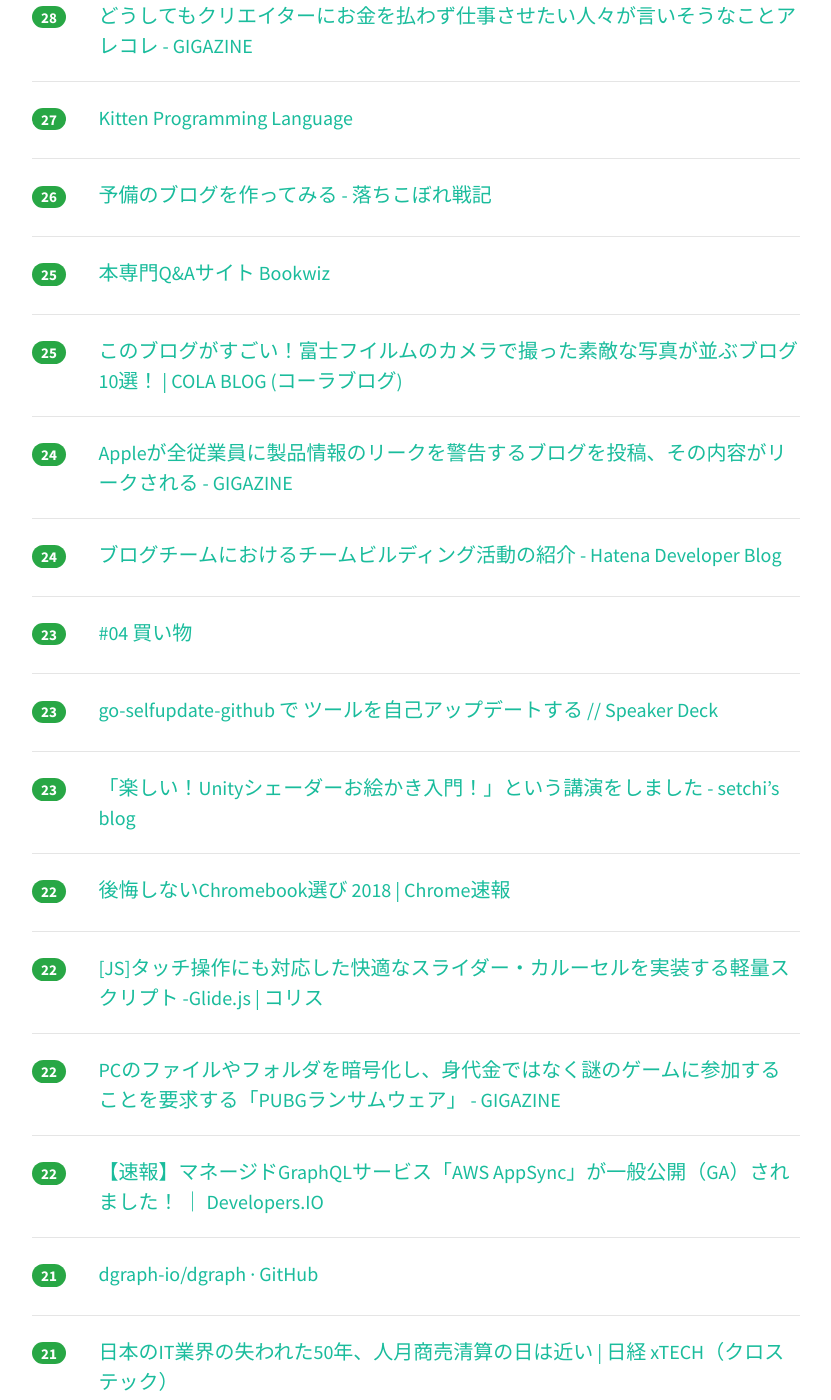
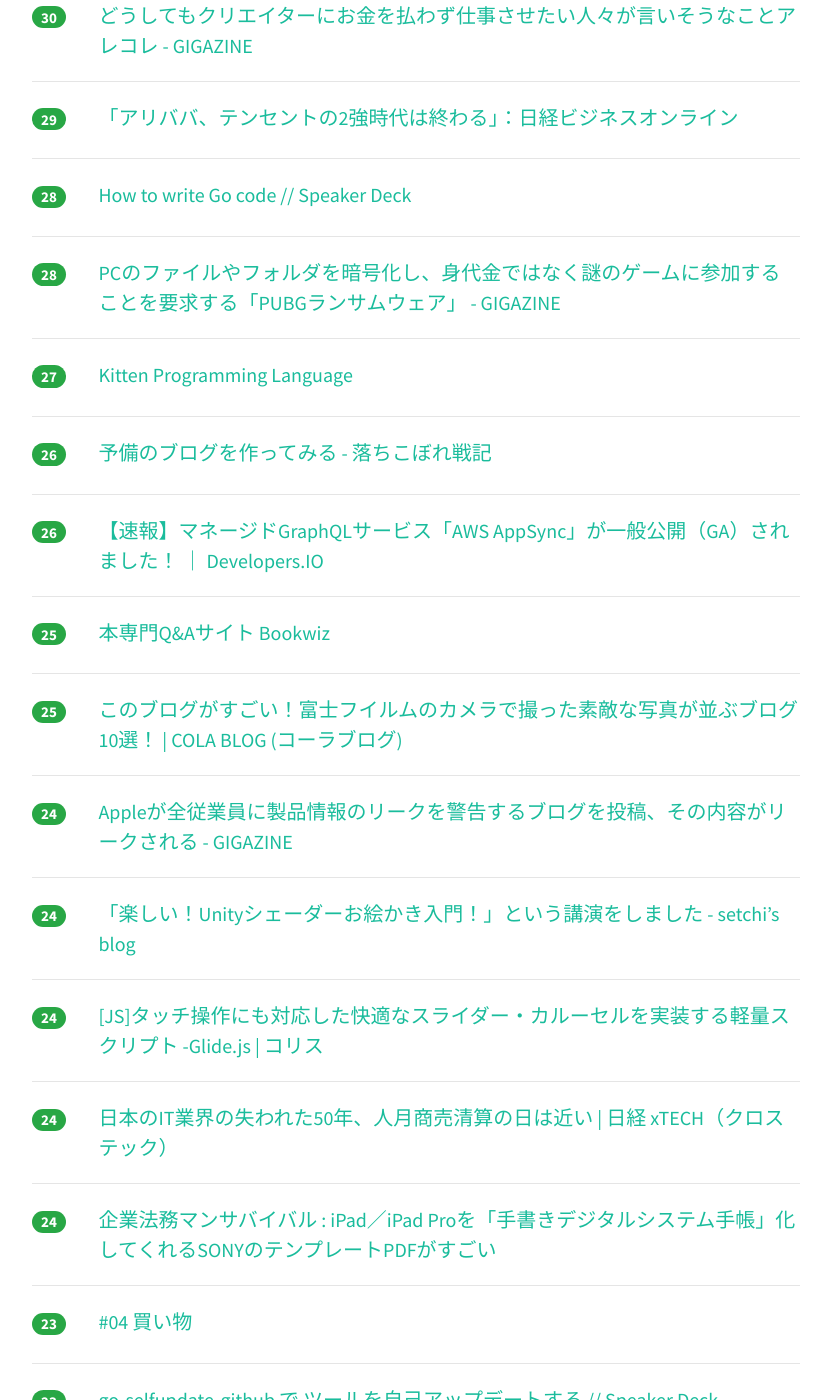
Before and after one commit to yatta47/hatena-matome-site, a Jekyll site: the page built from _posts/2018-04-16-hatena.md, in a window 1280 px wide and 1400 px high, scrolled down 2420 px. Shown: the whole window, without its empty margins (224-1055 px from the left). Built offline with Jekyll 4.4.1, drawn with Linux system fonts in a browser that asks for light colours; nearby versions of some CDN libraries; part of the change alters nothing that is shown; some of the changed text lies outside the part shown.

Commit message:
Updated 2018-04-16

```diff
--- a/_posts/2018-04-16-hatena.md
+++ b/_posts/2018-04-16-hatena.md
@@ -1,28 +1,28 @@
 ---
 layout: post
 title:  "2018-04-16 はてぶIT"
-date:   2018-04-16 15:01:58
+date:   2018-04-16 16:01:53
 tags: [it-hotentry]
 ---
-48 件のデータあり
+49 件のデータあり
 
 <hr><div class="row">
-<div class="col-1"><span class="badge badge-pill badge-success h2">504</span></div>
+<div class="col-1"><span class="badge badge-pill badge-success h2">534</span></div>
 <div class="col-11"><a href='http://ataso01.hatenablog.com/entry/2018/04/15/224050' target='_blank'>【検証】なぜ、有名になればなるほど、アーティストの物販はダサくなっていくのか？ - 私地獄</a></div>
 </div>
 <hr>
 <div class="row">
-<div class="col-1"><span class="badge badge-pill badge-success h2">355</span></div>
+<div class="col-1"><span class="badge badge-pill badge-success h2">382</span></div>
 <div class="col-11"><a href='http://www.publickey1.jp/blog/18/nginx_unitphpgopython.html' target='_blank'>NGINX Unitが正式リリース。PHP、Go、Pythonなどに対応した軽量アプリケーションサーバ － Publickey</a></div>
 </div>
 <hr>
 <div class="row">
-<div class="col-1"><span class="badge badge-pill badge-success h2">274</span></div>
+<div class="col-1"><span class="badge badge-pill badge-success h2">285</span></div>
 <div class="col-11"><a href='http://www.publickey1.jp/blog/18/gowebassemblygoarchwasmgoosjs.html' target='_blank'>Go言語がWebAssemblyをサポートへ。GOARCHは「wasm」、GOOSは「js」に － Publickey</a></div>
 </div>
 <hr>
 <div class="row">
-<div class="col-1"><span class="badge badge-pill badge-success h2">135</span></div>
+<div class="col-1"><span class="badge badge-pill badge-success h2">142</span></div>
 <div class="col-11"><a href='https://findy-code.io/engineer-lab/company-github-contribution' target='_blank'>転職するならどこ？企業別GitHubアカウントのランキング発表〜はてな、Repro、メルカリがTop3〜 | Findy Engineer Lab</a></div>
 </div>
 <hr>
@@ -32,13 +32,23 @@ tags: [it-hotentry]
 </div>
 <hr>
 <div class="row">
-<div class="col-1"><span class="badge badge-pill badge-success h2">104</span></div>
+<div class="col-1"><span class="badge badge-pill badge-success h2">109</span></div>
 <div class="col-11"><a href='https://anacondatan.hatenablog.com/entry/2018/04/15/225548' target='_blank'>Anitubeの運営者について - anacondatanのブログ</a></div>
 </div>
 <hr>
 <div class="row">
-<div class="col-1"><span class="badge badge-pill badge-success h2">91</span></div>
+<div class="col-1"><span class="badge badge-pill badge-success h2">94</span></div>
 <div class="col-11"><a href='http://honeshabri.hatenablog.com/entry/pacificrim_uprising' target='_blank'>『パシフィック・リム: アップライジング』は突出したものが無い - 本しゃぶり</a></div>
+</div>
+<hr>
+<div class="row">
+<div class="col-1"><span class="badge badge-pill badge-success h2">80</span></div>
+<div class="col-11"><a href='http://techlife.cookpad.com/entry/2018/04/16/100000' target='_blank'>React Nativeで作った新アプリについて(5日間連載) - クックパッド開発者ブログ</a></div>
+</div>
+<hr>
+<div class="row">
+<div class="col-1"><span class="badge badge-pill badge-success h2">77</span></div>
+<div class="col-11"><a href='http://nlab.itmedia.co.jp/nl/articles/1804/12/news119.html' target='_blank'>業界が注目した「KOFガチャ返金訴訟」が和解で決着　原告への返金は認められず疑問残る結果に - ねとらぼ</a></div>
 </div>
 <hr>
 <div class="row">
@@ -52,12 +62,7 @@ tags: [it-hotentry]
 </div>
 <hr>
 <div class="row">
-<div class="col-1"><span class="badge badge-pill badge-success h2">65</span></div>
-<div class="col-11"><a href='http://techlife.cookpad.com/entry/2018/04/16/100000' target='_blank'>React Nativeで作った新アプリについて(5日間連載) - クックパッド開発者ブログ</a></div>
-</div>
-<hr>
-<div class="row">
-<div class="col-1"><span class="badge badge-pill badge-success h2">61</span></div>
+<div class="col-1"><span class="badge badge-pill badge-success h2">66</span></div>
 <div class="col-11"><a href='http://syobochim.hatenablog.com/entry/2018/04/16/015557' target='_blank'>MacBook Pro touch barでIntelliJ IDEAを使う私が本当に求めていたプラグイン #intellij - そこに仁義はあるのか(仮)</a></div>
 </div>
 <hr>
@@ -72,17 +77,12 @@ tags: [it-hotentry]
 </div>
 <hr>
 <div class="row">
-<div class="col-1"><span class="badge badge-pill badge-success h2">54</span></div>
-<div class="col-11"><a href='http://nlab.itmedia.co.jp/nl/articles/1804/12/news119.html' target='_blank'>業界が注目した「KOFガチャ返金訴訟」が和解で決着　原告への返金は認められず疑問残る結果に - ねとらぼ</a></div>
-</div>
-<hr>
-<div class="row">
 <div class="col-1"><span class="badge badge-pill badge-success h2">40</span></div>
 <div class="col-11"><a href='https://wired.jp/2018/04/16/fin7-carbanak-hacking-group/' target='_blank'>10億ドルを荒稼ぎする謎のハッキング集団「Fin7」、その恐るべき技術と組織力｜WIRED.jp</a></div>
 </div>
 <hr>
 <div class="row">
-<div class="col-1"><span class="badge badge-pill badge-success h2">37</span></div>
+<div class="col-1"><span class="badge badge-pill badge-success h2">38</span></div>
 <div class="col-11"><a href='https://headlines.yahoo.co.jp/hl?a=20180415-00010003-nishinpc-sci' target='_blank'>介護の苦痛、ITで変えた男性　物理学者から転身　生活リズムを即データ化　おむつ着ける人25％減の結果も（西日本新聞） - Yahoo!ニュース</a></div>
 </div>
 <hr>
@@ -92,18 +92,33 @@ tags: [it-hotentry]
 </div>
 <hr>
 <div class="row">
-<div class="col-1"><span class="badge badge-pill badge-success h2">34</span></div>
+<div class="col-1"><span class="badge badge-pill badge-success h2">37</span></div>
+<div class="col-11"><a href='https://www.mof.go.jp/public_relations/ohter/20180416chousa.html' target='_blank'>福田事務次官に関する報道に係る調査について : 財務省</a></div>
+</div>
+<hr>
+<div class="row">
+<div class="col-1"><span class="badge badge-pill badge-success h2">33</span></div>
 <div class="col-11"><a href='https://speakerdeck.com/linyows/become-a-gorm-feeling-and-use-gorm' target='_blank'>Become a gorm feeling and use gorm // Speaker Deck</a></div>
 </div>
 <hr>
 <div class="row">
+<div class="col-1"><span class="badge badge-pill badge-success h2">32</span></div>
+<div class="col-11"><a href='https://qiita.com/noplan1989/items/9ce7d6a04ffb82755ae1' target='_blank'>かゆいところに手が届くvue-routerの機能 - Qiita</a></div>
+</div>
+<hr>
+<div class="row">
 <div class="col-1"><span class="badge badge-pill badge-success h2">31</span></div>
-<div class="col-11"><a href='https://qiita.com/noplan1989/items/9ce7d6a04ffb82755ae1' target='_blank'>かゆいところに手が届くvue-routerの機能 - Qiita</a></div>
+<div class="col-11"><a href='http://developer.hatenastaff.com/entry/2018/04/16/120000' target='_blank'>ブログチームにおけるチームビルディング活動の紹介 - Hatena Developer Blog</a></div>
 </div>
 <hr>
 <div class="row">
 <div class="col-1"><span class="badge badge-pill badge-success h2">30</span></div>
 <div class="col-11"><a href='https://www.slideshare.net/JumpeiChikamori/go-conference-2018-spring' target='_blank'>コードジェネレートとの付き合い方 @Go Conference 2018 Spring</a></div>
+</div>
+<hr>
+<div class="row">
+<div class="col-1"><span class="badge badge-pill badge-success h2">30</span></div>
+<div class="col-11"><a href='https://gigazine.net/news/20180416-clients-who-work-free/' target='_blank'>どうしてもクリエイターにお金を払わず仕事させたい人々が言いそうなことアレコレ - GIGAZINE</a></div>
 </div>
 <hr>
 <div class="row">
@@ -118,7 +133,7 @@ tags: [it-hotentry]
 <hr>
 <div class="row">
 <div class="col-1"><span class="badge badge-pill badge-success h2">28</span></div>
-<div class="col-11"><a href='https://gigazine.net/news/20180416-clients-who-work-free/' target='_blank'>どうしてもクリエイターにお金を払わず仕事させたい人々が言いそうなことアレコレ - GIGAZINE</a></div>
+<div class="col-11"><a href='https://gigazine.net/news/20180416-pubg-ransomware-play-game/' target='_blank'>PCのファイルやフォルダを暗号化し、身代金ではなく謎のゲームに参加することを要求する「PUBGランサムウェア」 - GIGAZINE</a></div>
 </div>
 <hr>
 <div class="row">
@@ -129,6 +144,11 @@ tags: [it-hotentry]
 <div class="row">
 <div class="col-1"><span class="badge badge-pill badge-success h2">26</span></div>
 <div class="col-11"><a href='https://aki1200.hatenablog.com/entry/2018/04/15/200459' target='_blank'>予備のブログを作ってみる - 落ちこぼれ戦記</a></div>
+</div>
+<hr>
+<div class="row">
+<div class="col-1"><span class="badge badge-pill badge-success h2">26</span></div>
+<div class="col-11"><a href='https://dev.classmethod.jp/cloud/aws/app-sync-ga/' target='_blank'>【速報】マネージドGraphQLサービス「AWS AppSync」が一般公開（GA）されました！ ｜ Developers.IO</a></div>
 </div>
 <hr>
 <div class="row">
@@ -148,7 +168,22 @@ tags: [it-hotentry]
 <hr>
 <div class="row">
 <div class="col-1"><span class="badge badge-pill badge-success h2">24</span></div>
-<div class="col-11"><a href='http://developer.hatenastaff.com/entry/2018/04/16/120000' target='_blank'>ブログチームにおけるチームビルディング活動の紹介 - Hatena Developer Blog</a></div>
+<div class="col-11"><a href='http://setchi.hatenablog.com/entry/2018/04/15/195928' target='_blank'>「楽しい！Unityシェーダーお絵かき入門！」という講演をしました - setchi’s blog</a></div>
+</div>
+<hr>
+<div class="row">
+<div class="col-1"><span class="badge badge-pill badge-success h2">24</span></div>
+<div class="col-11"><a href='https://coliss.com/articles/build-websites/operation/javascript/es6-slider-carousel-glidejs.html' target='_blank'>[JS]タッチ操作にも対応した快適なスライダー・カルーセルを実装する軽量スクリプト -Glide.js | コリス</a></div>
+</div>
+<hr>
+<div class="row">
+<div class="col-1"><span class="badge badge-pill badge-success h2">24</span></div>
+<div class="col-11"><a href='http://tech.nikkeibp.co.jp/atcl/nxt/column/18/00148/041200010/' target='_blank'>日本のIT業界の失われた50年、人月商売清算の日は近い | 日経 xTECH（クロステック）</a></div>
+</div>
+<hr>
+<div class="row">
+<div class="col-1"><span class="badge badge-pill badge-success h2">24</span></div>
+<div class="col-11"><a href='http://blog.livedoor.jp/businesslaw/archives/52516827.html' target='_blank'>企業法務マンサバイバル : iPad／iPad Proを「手書きデジタルシステム手帳」化してくれるSONYのテンプレートPDFがすごい</a></div>
 </div>
 <hr>
 <div class="row">
@@ -162,28 +197,13 @@ tags: [it-hotentry]
 </div>
 <hr>
 <div class="row">
-<div class="col-1"><span class="badge badge-pill badge-success h2">23</span></div>
-<div class="col-11"><a href='http://setchi.hatenablog.com/entry/2018/04/15/195928' target='_blank'>「楽しい！Unityシェーダーお絵かき入門！」という講演をしました - setchi’s blog</a></div>
-</div>
-<hr>
-<div class="row">
 <div class="col-1"><span class="badge badge-pill badge-success h2">22</span></div>
 <div class="col-11"><a href='https://chromesoku.com/choice-of-chromebook-2018/' target='_blank'>後悔しないChromebook選び 2018 | Chrome速報</a></div>
 </div>
 <hr>
 <div class="row">
 <div class="col-1"><span class="badge badge-pill badge-success h2">22</span></div>
-<div class="col-11"><a href='https://coliss.com/articles/build-websites/operation/javascript/es6-slider-carousel-glidejs.html' target='_blank'>[JS]タッチ操作にも対応した快適なスライダー・カルーセルを実装する軽量スクリプト -Glide.js | コリス</a></div>
-</div>
-<hr>
-<div class="row">
-<div class="col-1"><span class="badge badge-pill badge-success h2">22</span></div>
-<div class="col-11"><a href='https://gigazine.net/news/20180416-pubg-ransomware-play-game/' target='_blank'>PCのファイルやフォルダを暗号化し、身代金ではなく謎のゲームに参加することを要求する「PUBGランサムウェア」 - GIGAZINE</a></div>
-</div>
-<hr>
-<div class="row">
-<div class="col-1"><span class="badge badge-pill badge-success h2">22</span></div>
-<div class="col-11"><a href='https://dev.classmethod.jp/cloud/aws/app-sync-ga/' target='_blank'>【速報】マネージドGraphQLサービス「AWS AppSync」が一般公開（GA）されました！ ｜ Developers.IO</a></div>
+<div class="col-11"><a href='https://qiita.com/dojineko/items/aae7e6d13479e08d49fd' target='_blank'>VuePress をお試ししてみた - Qiita</a></div>
 </div>
 <hr>
 <div class="row">
@@ -192,18 +212,8 @@ tags: [it-hotentry]
 </div>
 <hr>
 <div class="row">
-<div class="col-1"><span class="badge badge-pill badge-success h2">21</span></div>
-<div class="col-11"><a href='http://tech.nikkeibp.co.jp/atcl/nxt/column/18/00148/041200010/' target='_blank'>日本のIT業界の失われた50年、人月商売清算の日は近い | 日経 xTECH（クロステック）</a></div>
-</div>
-<hr>
-<div class="row">
 <div class="col-1"><span class="badge badge-pill badge-success h2">20</span></div>
 <div class="col-11"><a href='https://nabeop.hatenablog.com/entry/2018/04/14/184436' target='_blank'>infrataster-plugin-dns で DNS サーバの検査をする - nabeo がピーしているブログ (仮)</a></div>
-</div>
-<hr>
-<div class="row">
-<div class="col-1"><span class="badge badge-pill badge-success h2">20</span></div>
-<div class="col-11"><a href='https://qiita.com/dojineko/items/aae7e6d13479e08d49fd' target='_blank'>VuePress をお試ししてみた - Qiita</a></div>
 </div>
 <hr>
 <div class="row">
@@ -232,17 +242,12 @@ tags: [it-hotentry]
 </div>
 <hr>
 <div class="row">
-<div class="col-1"><span class="badge badge-pill badge-success h2">14</span></div>
+<div class="col-1"><span class="badge badge-pill badge-success h2">17</span></div>
 <div class="col-11"><a href='https://www.huffingtonpost.jp/2018/04/15/ronald-lee-ermey_a_23411854/' target='_blank'>「ハートマン軍曹」演じたR・リー・アーメイさん、死去　『フルメタル・ジャケット』の鬼教官</a></div>
 </div>
 <hr>
 <div class="row">
-<div class="col-1"><span class="badge badge-pill badge-success h2">13</span></div>
-<div class="col-11"><a href='https://www.mof.go.jp/public_relations/ohter/20180416chousa.html' target='_blank'>福田事務次官に関する報道に係る調査について : 財務省</a></div>
-</div>
-<hr>
-<div class="row">
-<div class="col-1"><span class="badge badge-pill badge-success h2">12</span></div>
+<div class="col-1"><span class="badge badge-pill badge-success h2">16</span></div>
 <div class="col-11"><a href='http://www.itmedia.co.jp/enterprise/articles/1804/16/news019.html' target='_blank'>AIの力を借りた新人タクシードライバー、売り上げはいくら増えた？ (1/2) - ITmedia エンタープライズ</a></div>
 </div>
 <hr>
```
